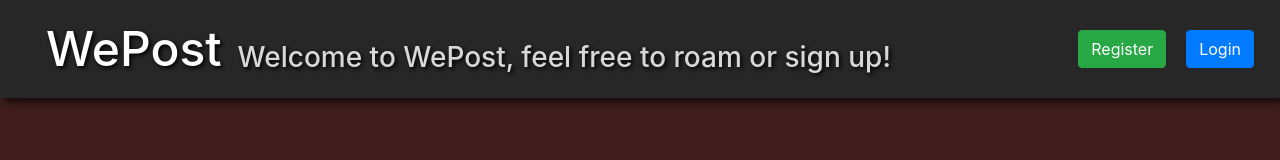
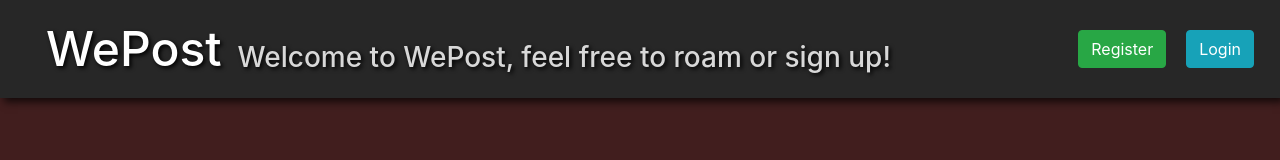
Before and after one commit to Flyken271/WePost-Frontend, a React (Create React App) app: page / in a window 1280 px wide. Shown: the top 160 px of the page. Built offline with nearby package versions, Linux system fonts and the light colour scheme; no server answers.

Commit message:
Update Navbar.js

```diff
--- a/src/Navbar.js
+++ b/src/Navbar.js
@@ -66,7 +66,7 @@ const Navbar1 = (props) => {
           </a>
         )) || (
           <a href="/login">
-            <Button id="logbutton" color="primary">
+            <Button id="logbutton" color="info">
               Login
             </Button>
           </a>
```
